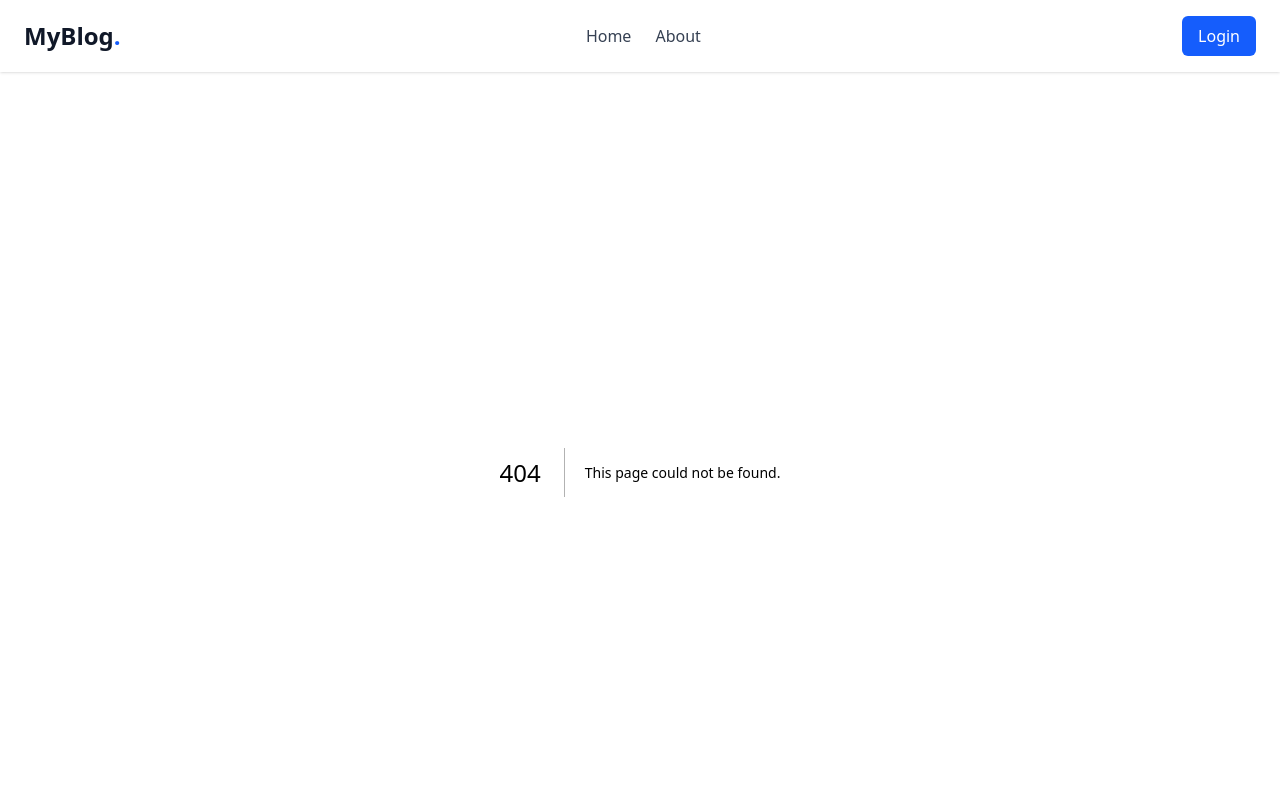
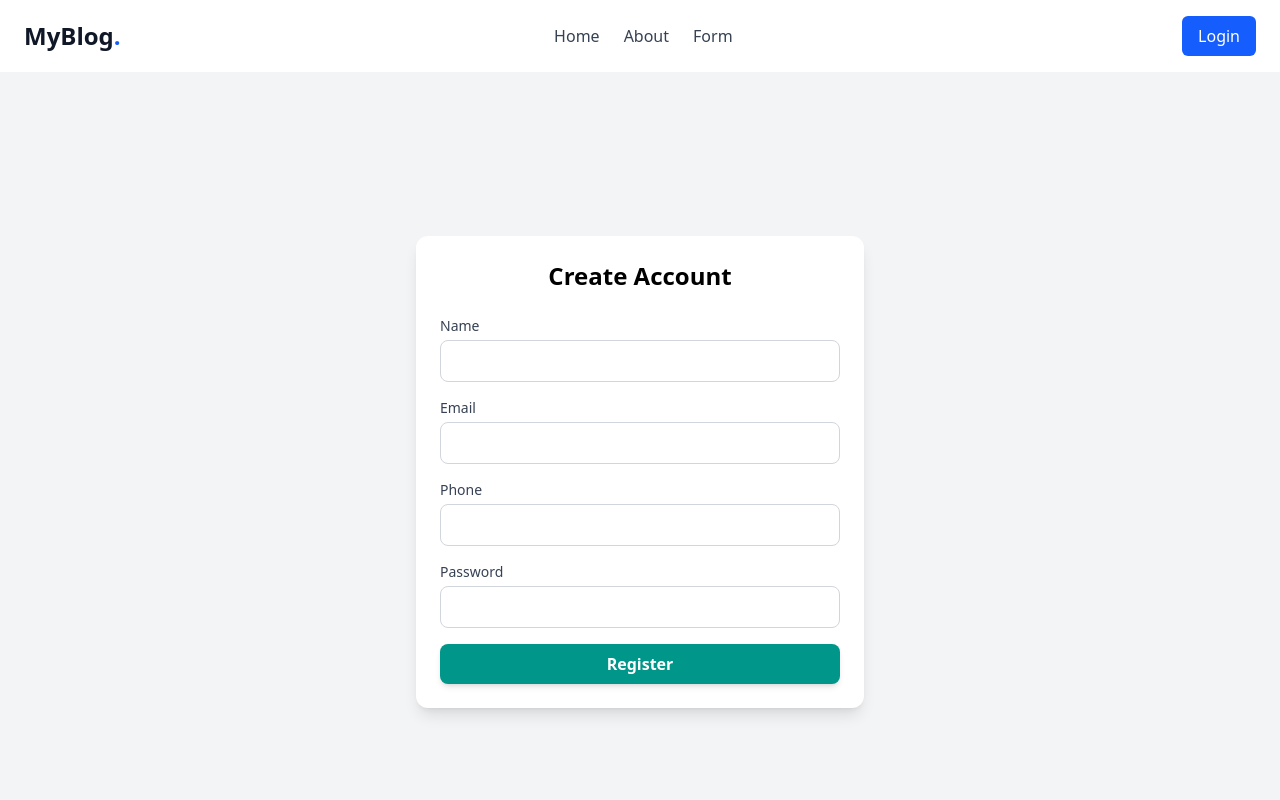
Before and after one commit to Ranagithubrr/blog-front-end, a Next.js app: page /form in a window 1280 px wide. Before the commit this address had no page. Shown: the top 800 px of the page. Built offline with nearby package versions, Linux system fonts and the light colour scheme.

Commit message:
feat: initial formik with form validatioin

```diff
--- a/package.json
+++ b/package.json
@@ -14,11 +14,13 @@
     "@hookform/resolvers": "^5.2.2",
     "@tanstack/react-query": "^5.90.5",
     "axios": "^1.12.2",
+    "formik": "^2.4.9",
     "next": "15.5.6",
     "react": "19.1.0",
     "react-dom": "19.1.0",
     "react-hook-form": "^7.65.0",
     "react-icons": "^5.5.0",
+    "yup": "^1.7.1",
     "zod": "^4.1.12"
   },
   "devDependencies": {
--- /dev/null
+++ b/src/app/form/page.tsx
@@ -0,0 +1,143 @@
+"use client"
+import { ErrorMessage, Field, Form, Formik } from 'formik'
+import React from 'react'
+import * as Yup from 'yup'
+
+interface FormDataType {
+  name: string
+  email: string
+  phone: string
+  password: string
+}
+
+const Page = () => {
+  const initialValues: FormDataType = {
+    name: '',
+    email: '',
+    phone: '',
+    password: ''
+  }
+
+  const validationSchema = Yup.object({
+    name: Yup.string().required('Name is required'),
+    email: Yup.string().email('Invalid email').required('Email is required'),
+    phone: Yup.string().required('Phone is required'),
+    password: Yup.string()
+      .min(8, 'Password must be at least 8 characters')
+      .matches(/[A-Z]/, 'Must contain at least one uppercase letter')
+      .matches(/[a-z]/, 'Must contain at least one lowercase letter')
+      .matches(/[0-9]/, 'Must contain at least one number')
+      .required('Password is required'),
+  })
+
+  const handleSubmit = (data: FormDataType) => {
+    console.log('data is:', data)
+  }
+
+  return (
+    <div className="min-h-screen bg-gray-100 flex items-center justify-center px-4">
+      <div className="w-full max-w-md bg-white shadow-lg rounded-xl p-6">
+        <h2 className="text-2xl font-bold text-center mb-6">
+          Create Account
+        </h2>
+
+        <Formik
+          initialValues={initialValues}
+          validationSchema={validationSchema}
+          onSubmit={handleSubmit}
+        >
+          <Form className="space-y-4">
+
+            {/* Name */}
+            <div>
+              <label className="block text-sm font-medium text-gray-700 mb-1">
+                Name
+              </label>
+              <Field
+                type="text"
+                name="name"
+                className="w-full rounded-lg border border-gray-300 px-3 py-2
+                           focus:outline-none focus:ring-2 focus:ring-teal-500
+                           focus:border-teal-500 transition"
+              />
+              <ErrorMessage
+                name="name"
+                component="p"
+                className="text-xs text-red-600 mt-1"
+              />
+            </div>
+
+            {/* Email */}
+            <div>
+              <label className="block text-sm font-medium text-gray-700 mb-1">
+                Email
+              </label>
+              <Field
+                type="email"
+                name="email"
+                className="w-full rounded-lg border border-gray-300 px-3 py-2
+                           focus:outline-none focus:ring-2 focus:ring-teal-500
+                           focus:border-teal-500 transition"
+              />
+              <ErrorMessage
+                name="email"
+                component="p"
+                className="text-xs text-red-600 mt-1"
+              />
+            </div>
+
+            {/* Phone */}
+            <div>
+              <label className="block text-sm font-medium text-gray-700 mb-1">
+                Phone
+              </label>
+              <Field
+                type="tel"
+                name="phone"
+                className="w-full rounded-lg border border-gray-300 px-3 py-2
+                           focus:outline-none focus:ring-2 focus:ring-teal-500
+                           focus:border-teal-500 transition"
+              />
+              <ErrorMessage
+                name="phone"
+                component="p"
+                className="text-xs text-red-600 mt-1"
+              />
+            </div>
+
+            {/* Password */}
+            <div>
+              <label className="block text-sm font-medium text-gray-700 mb-1">
+                Password
+              </label>
+              <Field
+                type="password"
+                name="password"
+                className="w-full rounded-lg border border-gray-300 px-3 py-2
+                           focus:outline-none focus:ring-2 focus:ring-teal-500
+                           focus:border-teal-500 transition"
+              />
+              <ErrorMessage
+                name="password"
+                component="p"
+                className="text-xs text-red-600 mt-1"
+              />
+            </div>
+
+            {/* Submit */}
+            <button
+              type="submit"
+              className="w-full bg-teal-600 hover:bg-teal-700
+                         text-white font-semibold py-2 rounded-lg
+                         transition duration-200 shadow-md cursor-pointer"
+            >
+              Register
+            </button>
+          </Form>
+        </Formik>
+      </div>
+    </div>
+  )
+}
+
+export default Page
--- a/src/components/Header.tsx
+++ b/src/components/Header.tsx
@@ -25,6 +25,7 @@ const Header = () => {
             <Link href="/my-posts" className="hover:text-blue-600 transition">My Posts</Link>
           }
           <Link href="/about" className="hover:text-blue-600 transition">About</Link>
+          <Link href="/form" className="hover:text-blue-600 transition">Form</Link>
         </nav>
 
         {/* Login button */}
```
Also changed, not shown: 1 other file (tests, documents, lock files or other folders).
